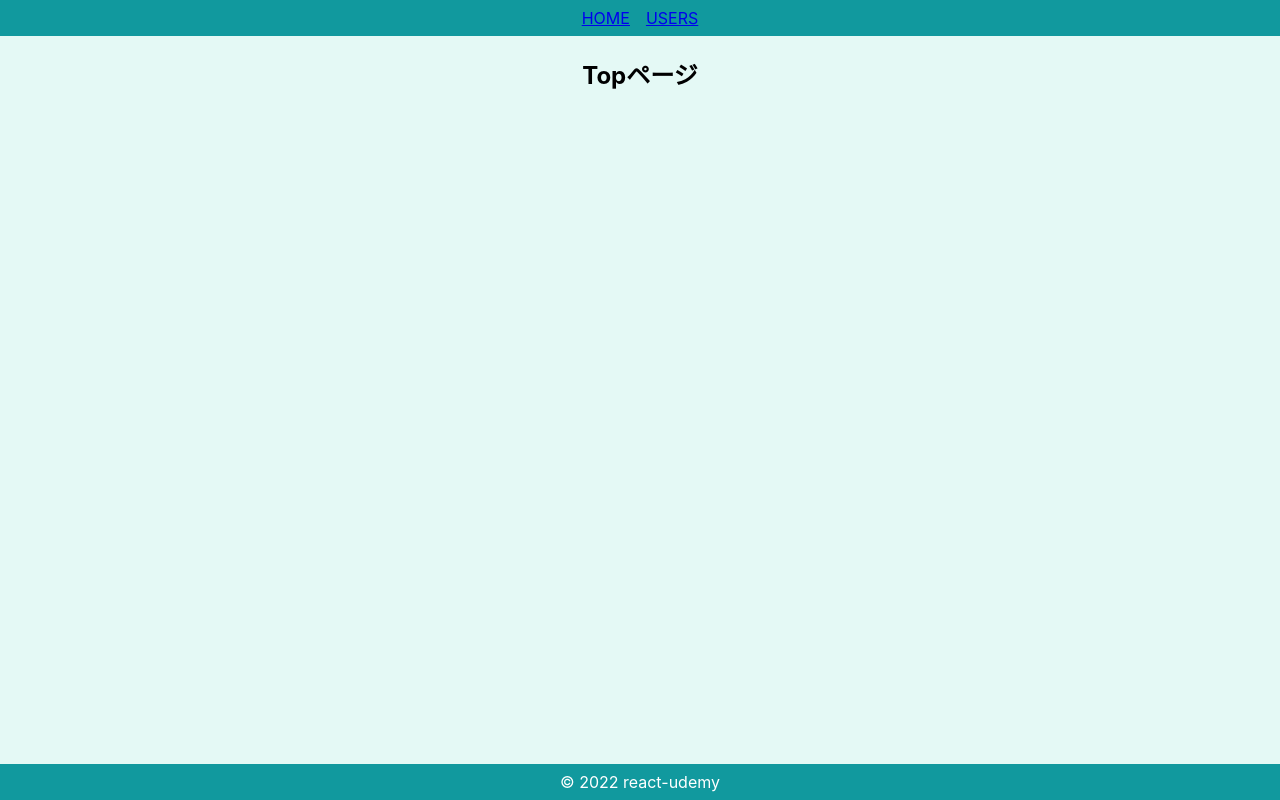
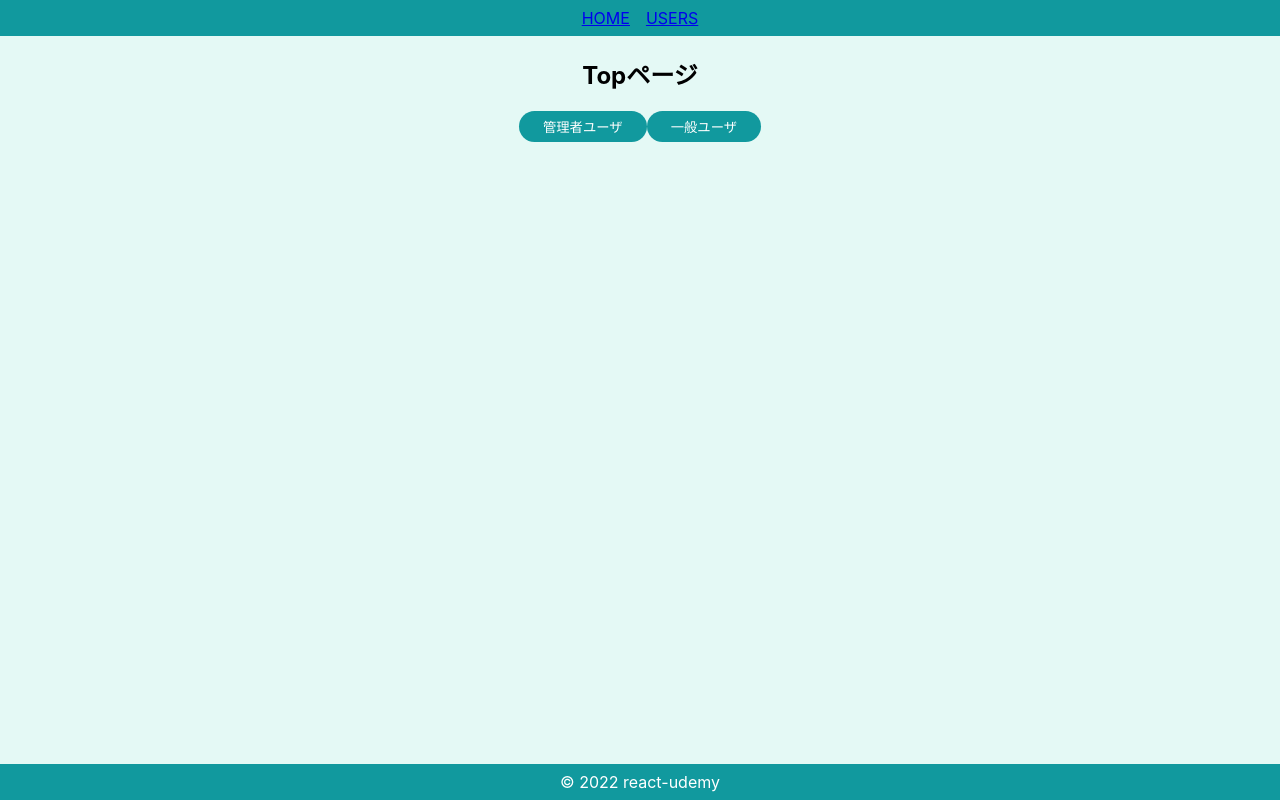
Before and after one commit to Hashi-02/react-jake, a React (Create React App) app: page / in a window 1280 px wide. Built offline with nearby package versions, Linux system fonts and the light colour scheme.

Commit message:
SecondaryButtonの追加

```diff
--- a/src/components6/pages/Top.jsx
+++ b/src/components6/pages/Top.jsx
@@ -1,9 +1,18 @@
 import React from 'react';
 import styled from 'styled-components';
+import { SecondaryButton } from '../Atoms/button/SecondaryButton';
+import { useHistory } from 'react-router-dom';
 export const Top = () => {
+  const history = useHistory();
+  const onClickAdmin = () =>
+    history.push({ pathname: '/user', state: { isAdmin: true } });
+  const onClickGeneral = () =>
+    history.push({ pathname: '/user', state: { isAdmin: false } });
   return (
     <SContainer>
       <h2>Topページ</h2>
+      <SecondaryButton onClick={onClickAdmin}>管理者ユーザ</SecondaryButton>
+      <SecondaryButton onClick={onClickGeneral}>一般ユーザ</SecondaryButton>
     </SContainer>
   );
 };
```
